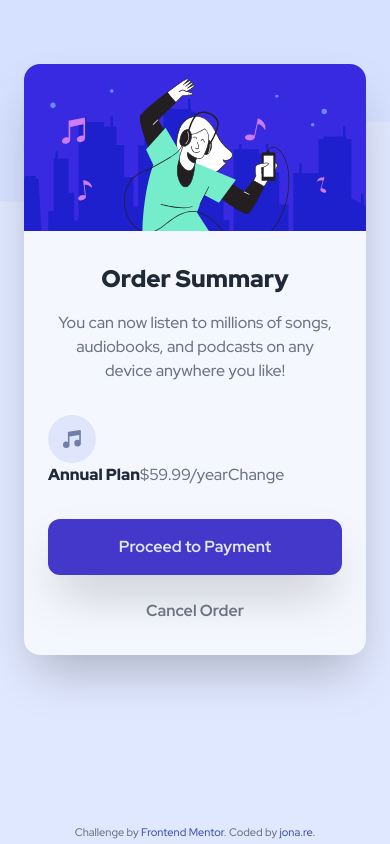
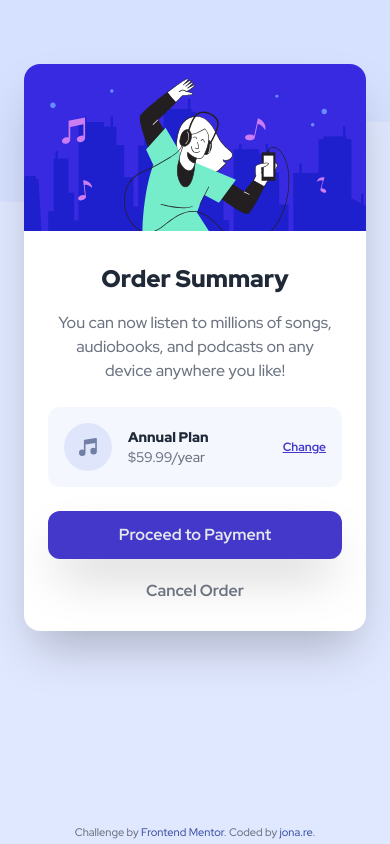
Before and after one commit to JonathanRe/order-summary-component-main, a Vue app: page / in a window 390 px wide. Built offline with nearby package versions, Linux system fonts and the light colour scheme.

Commit message:
mobile layout for price plan component

```diff
--- a/src/components/Main.vue
+++ b/src/components/Main.vue
@@ -2,7 +2,7 @@
 </script>
 
 <template>
-    <div class="mx-6 mt-16 rounded-2xl overflow-hidden bg-very-pale-blue shadow-2xl">
+    <div class="mx-6 mt-16 rounded-2xl overflow-hidden bg-white shadow-2xl">
         <img src="../assets/illustration-hero.svg" alt="Woman with headphones on and a cellphone in hand, dancing in front of a night time skyline amidst floating musical notes">
         <div class="p-6 pb-4">
             <h2 class="mt-2 font-black text-2xl text-center text-gray-800">Order Summary</h2>
@@ -10,14 +10,17 @@
                 You can now listen to millions of songs, audiobooks, and podcasts on any
                 device anywhere you like!
             </p>
-            <div class="mt-8">
+            <div class="flex flex-row items-center mt-6 p-4 rounded-xl bg-very-pale-blue">
                 <img src="../assets/icon-music.svg" alt="Icon of a musical note">
-                <span class="font-black text-gray-800">Annual Plan</span>
-                <span>$59.99/year</span>
-                <a href="#">Change</a>
+                <div class="flex-grow ml-4 text-sm">
+                    <span class="font-black text-gray-800">Annual Plan</span>
+                    <br>
+                    <span>$59.99/year</span>
+                </div>
+                <a href="#" class="text-xs font-bold text-indigo-700 underline">Change</a>
             </div>
-            <button class="w-full mt-8 py-4 shadow-2xl rounded-xl bg-indigo-700 font-bold text-gray-200">Proceed to Payment</button>
-            <button class="w-full mt-2 py-4 rounded-xl font-bold">Cancel Order</button>
+            <button class="w-full mt-6 py-3 shadow-2xl rounded-xl bg-indigo-700 font-bold text-gray-200">Proceed to Payment</button>
+            <button class="w-full mt-2 py-3 rounded-xl font-bold">Cancel Order</button>
         </div>
     </div>
     <div class="attribution absolute bottom-0 left-0 right-0 mx-auto">
```
